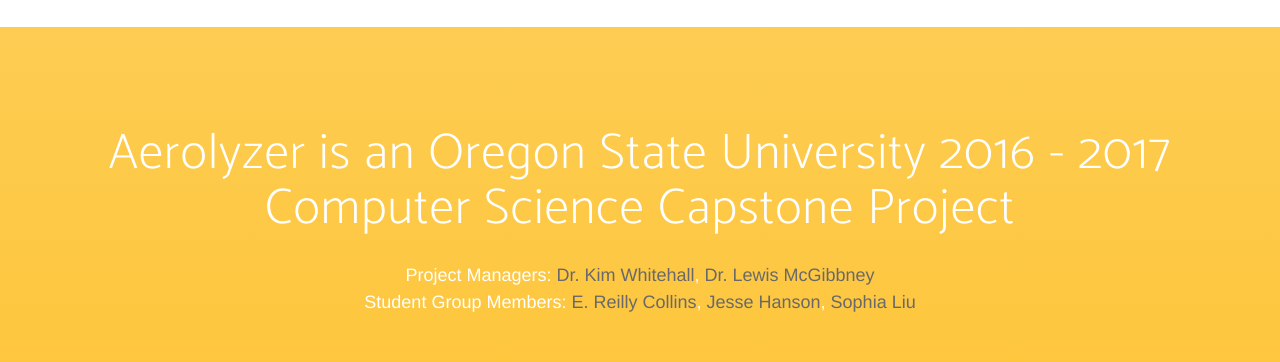
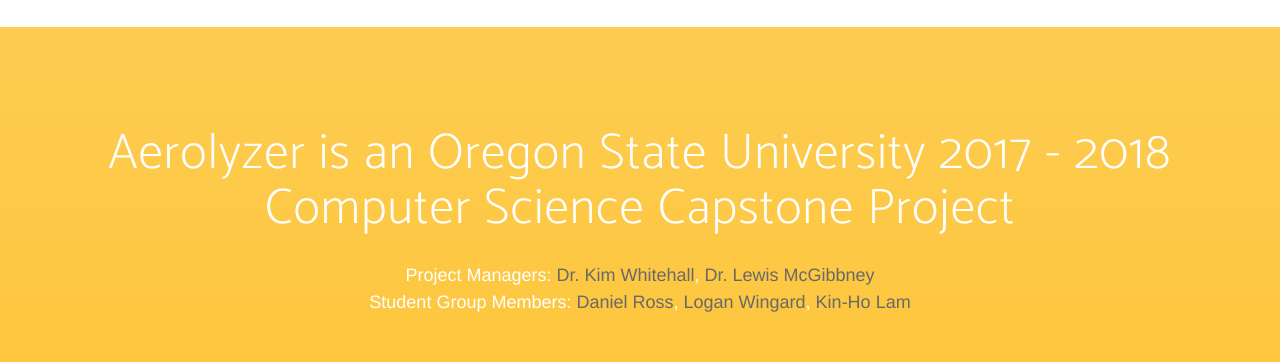
Before and after one commit to Aerolyzer/Aerolyzer.github.io, a website: page index.html in a window 1280 px wide. Shown: the part 2060-2422 px from the top of the page. Drawn offline with nearby package versions, Linux system fonts and the light colour scheme; a web font is replaced by a local one.

Commit message:
Updated group members' names and year

```diff
--- a/index.html
+++ b/index.html
@@ -156,11 +156,11 @@
 
     <section id="theteam" class="contact bg-primary">
         <div class="container">
-            <h2>Aerolyzer is an Oregon State University 2016 - 2017 Computer Science Capstone Project</h2>
+            <h2>Aerolyzer is an Oregon State University 2017 - 2018 Computer Science Capstone Project</h2>
                 <p>Project Managers: <a href="https://github.com/kwhitehall"><font color="696969">Dr. Kim Whitehall</font></a>, <a href="https://github.com/lewismc"><font color="696969">Dr. Lewis McGibbney</font></a> <br>
-                Student Group Members: <a href="https://github.com/colliell"><font color="696969">E. Reilly Collins</font></a>,
-                <a href = "https://github.com/jessehanson"><font color="696969">Jesse Hanson</font></a>,
-                <a href = "https://github.com/liusop"><font color="696969">Sophia Liu</font></a>
+                Student Group Members: <a href="https://github.com/RossDan96"><font color="696969">Daniel Ross</font></a>,
+                <a href = "https://github.com/wingarlo"><font color="696969">Logan Wingard</font></a>,
+                <a href = "https://github.com/lamki866"><font color="696969">Kin-Ho Lam</font></a>
                 </p>
         </div>
     </section>
```
